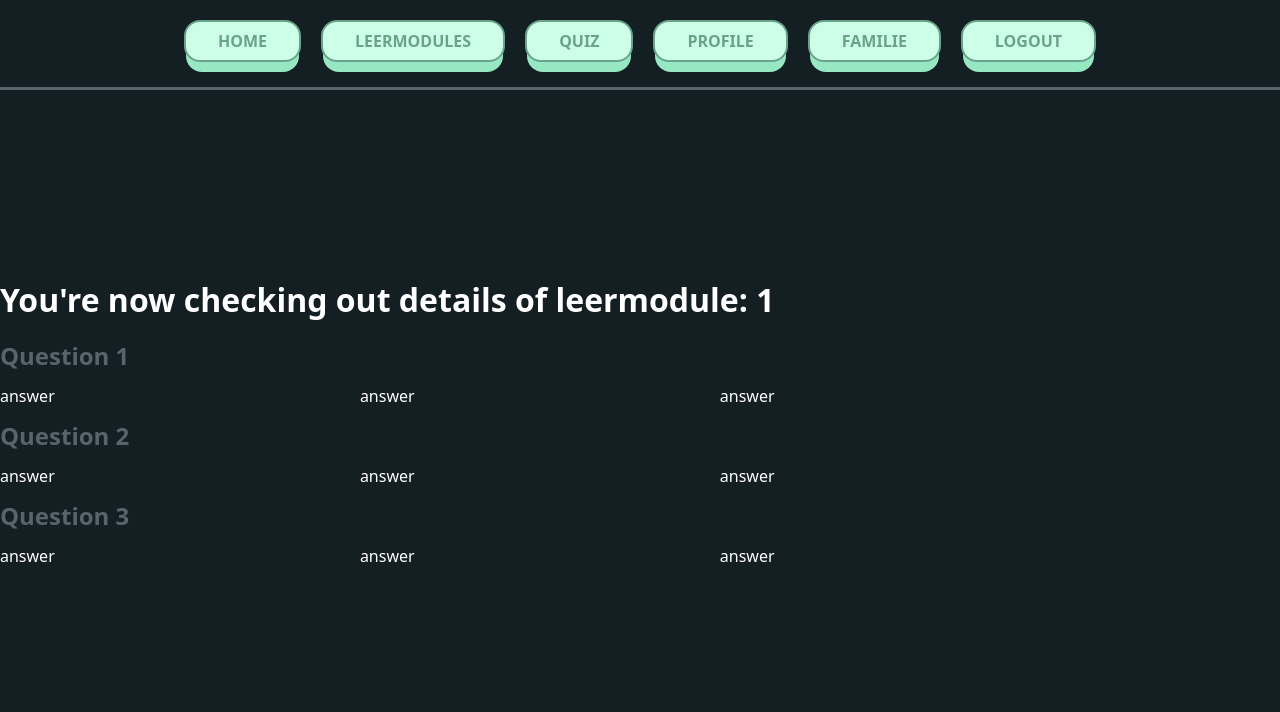
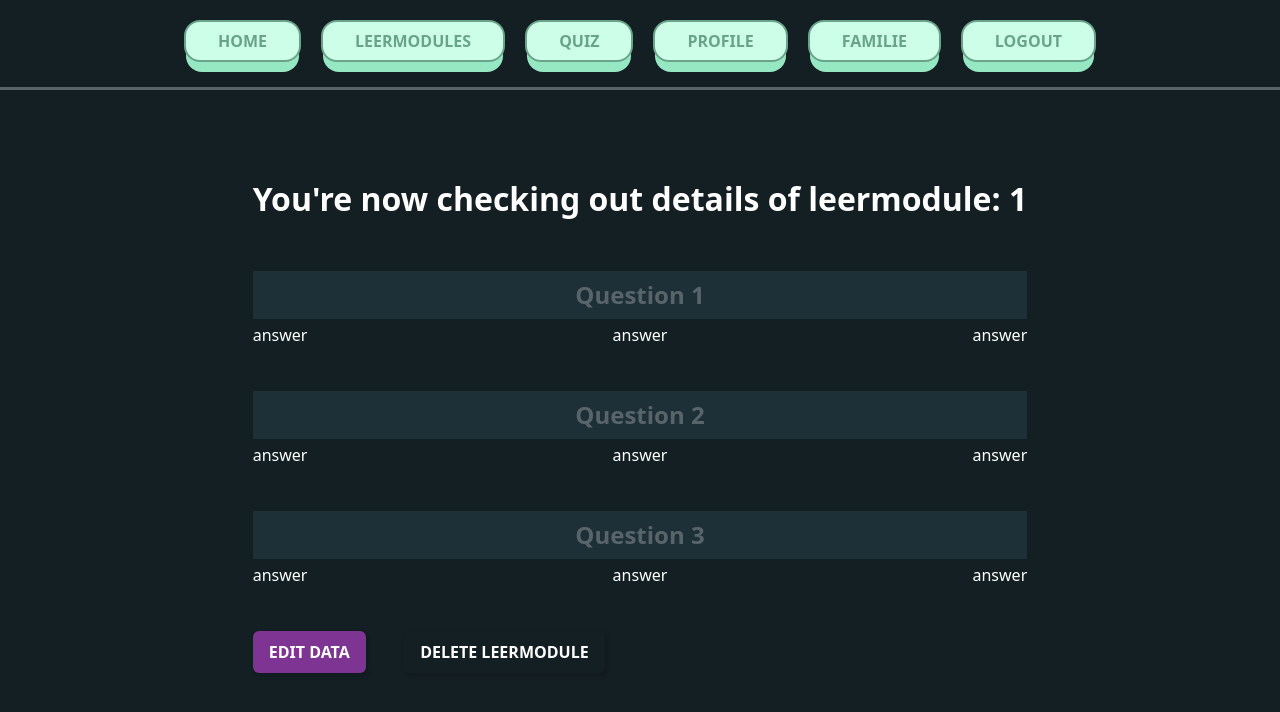
Before and after one commit to BryanBooij/TLE-3, a React (Vite) app: page /Leermodule/details/1 in a window 1280 px wide. Shown: the top 712 px of the page. Built offline with nearby package versions, Linux system fonts and the light colour scheme; sample sign-in values are in the browser's storage; a web font is replaced by a local one.

Commit message:
- Added some more css to neatly align the "data" - Buttons have been added but don't do anything yet

```diff
--- a/src/leermodule/DetailsLeermodule.jsx
+++ b/src/leermodule/DetailsLeermodule.jsx
@@ -2,6 +2,9 @@ import '../App.css';
 import '../index.css';
 import { useParams } from "react-router-dom";
 import './styleLeermoduleAdmin.css';
+import '../buttons/ButtonPurple.jsx';
+import ButtonPurple from "../buttons/ButtonPurple.jsx";
+import ButtonBlack from "../buttons/ButtonBlack.jsx";
 
 function DetailsLeermodule() {
 
@@ -15,10 +18,11 @@ function DetailsLeermodule() {
             <div id="detailsLeermoduleContainter">
                 <h1>You're now checking out details of leermodule: {result}</h1>
                 {/*div times amount of existing questions*/}
+                <div id="questionsContainer">
                 <div>
                     <h2 className="questionTitle">Question 1</h2>
                     {/*p times the amount of existing answers*/}
-                    <div className="answers-container">
+                    <div className="answers_container">
                         <p>
                             answer
                         </p>
@@ -32,7 +36,7 @@ function DetailsLeermodule() {
                 </div>
                 <div>
                     <h2 className="questionTitle">Question 2</h2>
-                    <div className="answers-container">
+                    <div className="answers_container">
                         <p>
                             answer
                         </p>
@@ -46,7 +50,7 @@ function DetailsLeermodule() {
                 </div>
                 <div>
                     <h2 className="questionTitle">Question 3</h2>
-                    <div className="answers-container">
+                    <div className="answers_container">
                         <p>
                             answer
                         </p>
@@ -58,6 +62,11 @@ function DetailsLeermodule() {
                         </p>
                     </div>
                 </div>
+                    <div className={"buttons_container_details"}>
+                        <ButtonPurple alt={"Edit button"} label={"Edit data"}></ButtonPurple>
+                        <ButtonBlack alt={"Delete button"} label={"Delete leermodule"}></ButtonBlack>
+                    </div>
+                </div>
             </div>
         </>
     )
--- a/src/leermodule/styleLeermoduleAdmin.css
+++ b/src/leermodule/styleLeermoduleAdmin.css
@@ -17,6 +17,7 @@ main{
     flex-direction: column;
 }
 
+/*Overview pagina*/
 #leermoduleContainer{
     display: flex;
     flex-direction: column;
@@ -58,11 +59,16 @@ main{
 
 /*Details page*/
 #detailsLeermoduleContainter{
-    h2{}
+    align-self: center;
+
+    h2{
+        background-color: var(--dark-grey);
+    }
 
 }
 
 /*Id's*/
+/*Overview pagina*/
 #topTable{
     width: 85%;
     align-self: center;
@@ -83,7 +89,17 @@ main{
     gap: 10%;
 }
 
+/*Details pagina*/
+#questionsContainer{
+    text-align: center;
+
+    >div{ /*⭐: Idk why it works but I think it's funny so I'm leaving it*/
+        margin-top: 5vh;
+    }
+}
+
 /*Classes*/
+/*Overview pagina*/
 .dropdown {
     position: relative;
 }
@@ -109,8 +125,20 @@ main{
     flex-wrap: wrap;
 }
 
-.answers-container{
+.answers_container{
     display: flex;
     flex-wrap: wrap;
     justify-content: space-between;
 }
+
+.buttons_container_details{
+    display: flex;
+    gap: 3vw;
+    /*flex-direction: column;*/ /*⭐: not sure what's better so I'm leaving it like this for now*/
+}
+
+
+/*Details pagina*/
+.questionTitle{
+
+}
```
